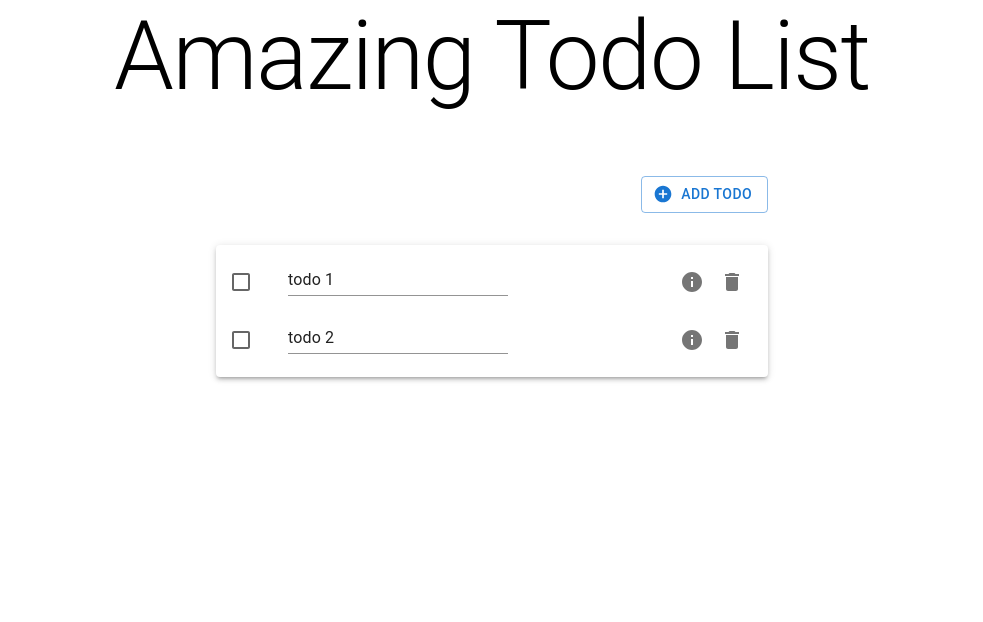
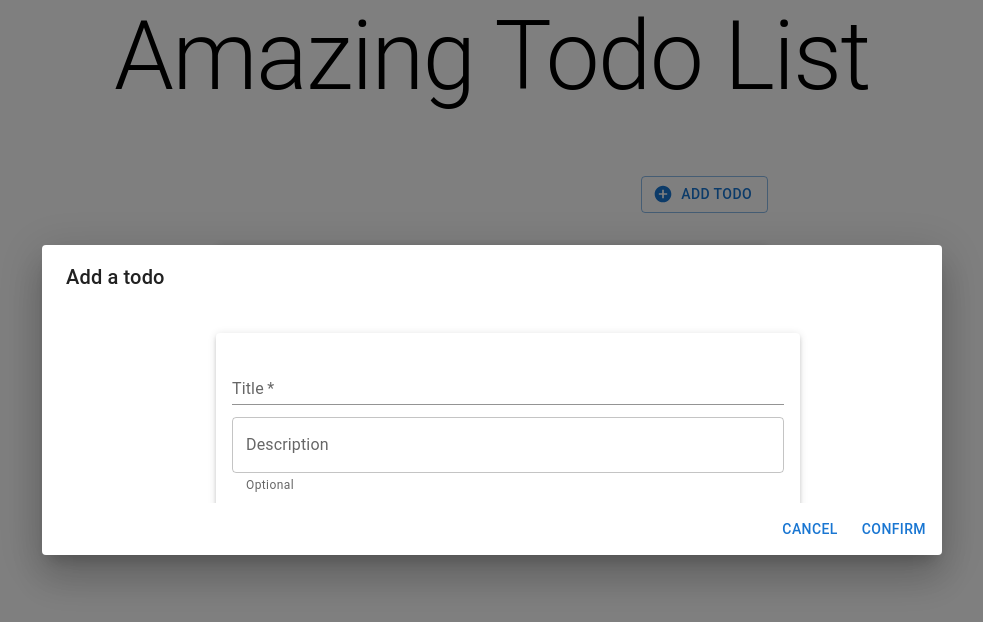
Before and after one commit to BenGex31/amazingtodolist, a React (Create React App) app: page / in a window 1280 px wide. Both pictures are taken after a click on the button "ADD TODO". Shown: the top 622 px of the page, without its empty margins (148-1131 px from the left). Built offline with nearby package versions, Linux system fonts and the light colour scheme.

Commit message:
add todos

```diff
--- a/src/components/AddTodo.tsx
+++ b/src/components/AddTodo.tsx
@@ -1,15 +1,27 @@
 import { AddCircle } from "@mui/icons-material";
 import { Button, Container, Grid } from "@mui/material";
-import React from "react";
+import React, { useState } from "react";
+import AddTodoDialog from "./AddTodoDialog";
 
 const AddTodo = () => {
+  const [isOpenAddTodoDialog, setIsOpenAddTodoDialog] = useState(false);
   return (
     <Container maxWidth="sm" sx={{ marginTop: 8, marginBottom: 4 }}>
       <Grid container justifyContent={"flex-end"}>
-        <Button variant="outlined" startIcon={<AddCircle />}>
+        <Button
+          variant="outlined"
+          startIcon={<AddCircle />}
+          onClick={() => setIsOpenAddTodoDialog(true)}
+        >
           Add todo
         </Button>
       </Grid>
+      {isOpenAddTodoDialog && (
+        <AddTodoDialog
+          open={isOpenAddTodoDialog}
+          onClose={() => setIsOpenAddTodoDialog(false)}
+        />
+      )}
     </Container>
   );
 };
--- /dev/null
+++ b/src/components/AddTodoDialog.tsx
@@ -0,0 +1,93 @@
+import {
+  Button,
+  Container,
+  Dialog,
+  DialogActions,
+  DialogContent,
+  DialogTitle,
+  Grid,
+  Paper,
+  TextField,
+} from "@mui/material";
+import React, { useState } from "react";
+import { TodoContext } from "../context/TodoContext";
+import { TodoContextType } from "../types/todo";
+
+type AddTodoDialogProps = {
+  open: boolean;
+  onClose: () => void;
+};
+
+const AddTodoDialog = ({ open, onClose }: AddTodoDialogProps) => {
+  const { addNewTodo } = React.useContext(TodoContext) as TodoContextType;
+  const [newTodo, setNewTodo] = useState({
+    title: "",
+    description: "",
+    error: "",
+  });
+
+  const onAddTodoClick = () => {
+    if (newTodo.title !== "") {
+      setNewTodo({ ...newTodo, error: "" });
+      addNewTodo(newTodo.title, newTodo.description);
+      onClose();
+    } else {
+      setNewTodo({ ...newTodo, error: "required title" });
+    }
+  };
+
+  return (
+    <Dialog open={open} onClose={onClose} maxWidth={"md"} fullWidth>
+      <DialogTitle>Add a todo</DialogTitle>
+      <DialogContent>
+        <Container maxWidth="sm">
+          <Grid
+            container
+            alignItems={"center"}
+            direction={"column"}
+            justifyContent={"space-around"}
+            mt={3}
+            height={150}
+          >
+            <Paper elevation={3} sx={{ width: "100%", padding: 2 }}>
+              <TextField
+                autoFocus
+                required
+                variant="standard"
+                label={"Title"}
+                fullWidth
+                margin="dense"
+                value={newTodo.title}
+                onChange={(event) =>
+                  setNewTodo({ ...newTodo, title: event.target.value })
+                }
+                error={newTodo.error !== "" && newTodo.title === ""}
+                helperText={
+                  newTodo.error !== "" && newTodo.title === "" && newTodo.error
+                }
+              />
+              <TextField
+                label={"Description"}
+                multiline
+                maxRows={4}
+                fullWidth
+                margin="dense"
+                value={newTodo.description}
+                onChange={(event) =>
+                  setNewTodo({ ...newTodo, description: event.target.value })
+                }
+                helperText="Optional"
+              />
+            </Paper>
+          </Grid>
+        </Container>
+      </DialogContent>
+      <DialogActions>
+        <Button onClick={onClose}>Cancel</Button>
+        <Button onClick={() => onAddTodoClick()}>Confirm</Button>
+      </DialogActions>
+    </Dialog>
+  );
+};
+
+export default AddTodoDialog;
--- a/src/context/TodoContext.tsx
+++ b/src/context/TodoContext.tsx
@@ -32,9 +32,22 @@ const TodoProvider: any = ({ children }: any) => {
     setTodos(_todos);
   };
 
+  const addNewTodo = (_title: string, _description: string) => {
+    const todo: ITodo = {
+      id: Math.floor(Math.random() * Date.now()),
+      title: _title,
+      description: _description,
+      done: false,
+    };
+    const _todos: ITodo[] = [...todos];
+    _todos.push(todo);
+    setTodos(_todos);
+    // todo implement success snack bar
+  };
+
   return (
     <TodoContext.Provider
-      value={{ todos, handleTodoStateChange, onDeleteTodoClick }}
+      value={{ todos, handleTodoStateChange, onDeleteTodoClick, addNewTodo }}
     >
       {children}
     </TodoContext.Provider>
--- a/src/types/todo.d.ts
+++ b/src/types/todo.d.ts
@@ -8,4 +8,5 @@ export type TodoContextType = {
   todos: ITodo[];
   handleTodoStateChange: (index: number) => void
   onDeleteTodoClick: (index: number) => void
+  addNewTodo: (_title: string, _description: string) => void
 };
```
